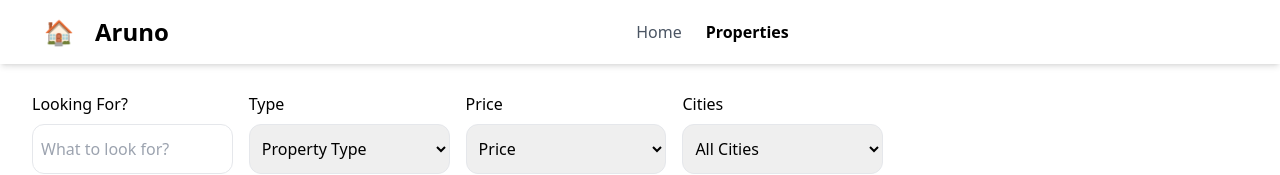
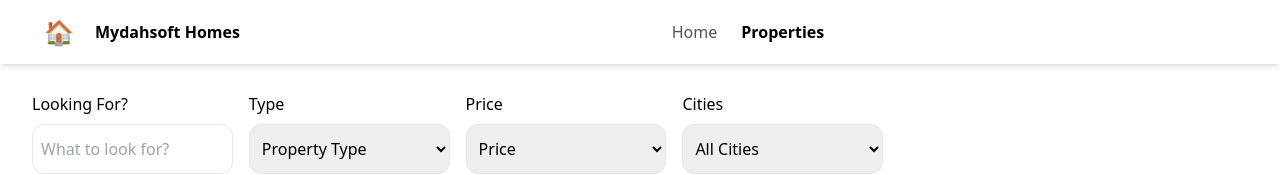
Before and after one commit to MichaelTolulope/realestate-frontend, a React (Vite) app: page /properties in a window 1280 px wide. Shown: the top 175 px of the page. Built offline with nearby package versions, Linux system fonts and the light colour scheme; no server answers; the database is empty.

Commit message:
logo name editted

```diff
--- a/src/components/Logo.jsx
+++ b/src/components/Logo.jsx
@@ -3,7 +3,7 @@ import { Link } from 'react-router'
 
 const Logo = ({className}) => {
   return (
-    <div className="pl-5 text-2xl font-bold"><Link to="/" className={`flex gap-[21px] items-center ${className}`}>🏠 <h2>Aruno</h2></Link></div>
+    <div className="md:pl-5 text-2xl font-bold"><Link to="/" className={`flex md:gap-[21px] items-center ${className}`}>🏠 <h2 className='text-[14px] md:text-[16px] max-w-[200px] md:max-w-auto text-center leading-3 md:leading-normal'>Mydahsoft Homes</h2></Link></div>
   )
 }
 
```
